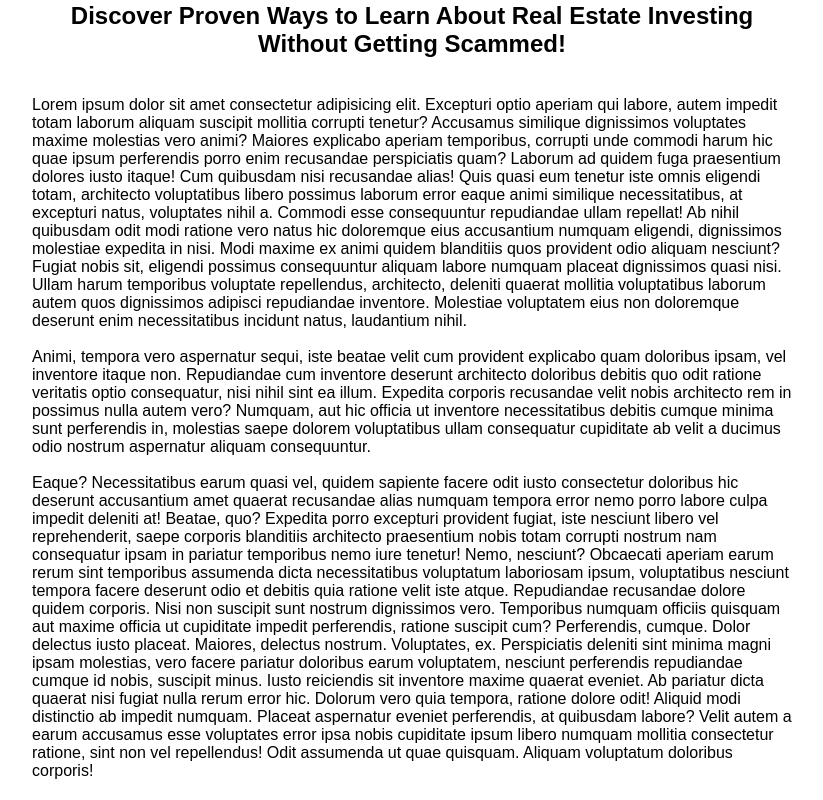
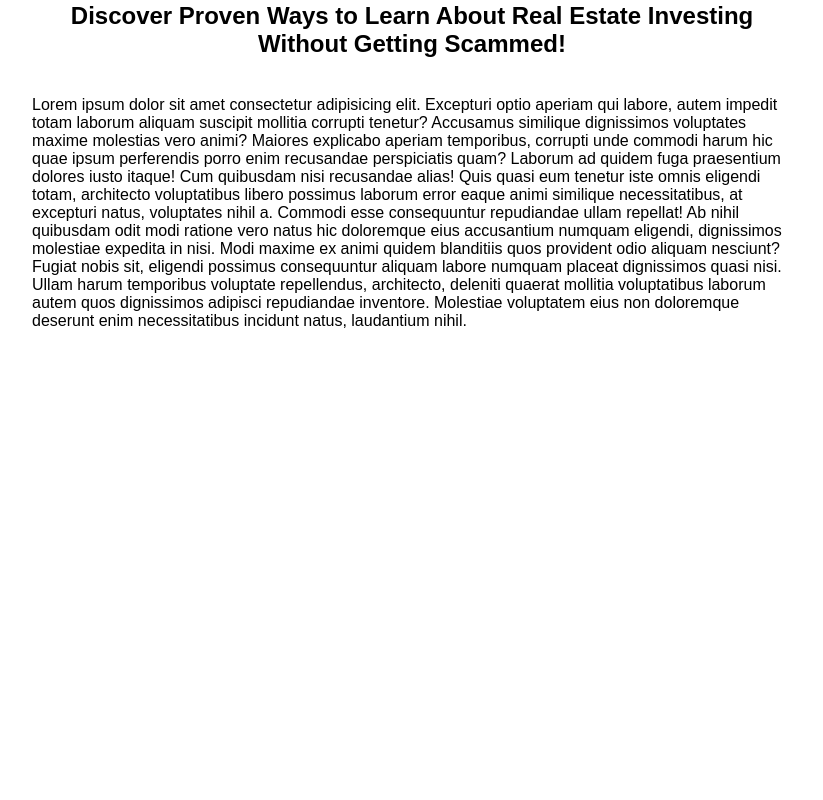
Before and after one commit to pepper-t/Shaheed_Aisha_RENewsApp_Capstone_FE, a React (Vite) app: page / in a window 1280 px wide. Shown: the part 253-1053 px from the top of the page, without its empty margins (228-1051 px from the left). After the commit the page ends 800 px from the top, so only its background shows below. Built offline with nearby package versions, Linux system fonts and the light colour scheme.

Commit message:
Refactor HomePage component structure
Shortened page by removing two paragraphs.

```diff
--- a/src/pages/HomePage.jsx
+++ b/src/pages/HomePage.jsx
@@ -31,42 +31,7 @@ export default function HomePage() {
         repudiandae inventore. Molestiae voluptatem eius non doloremque deserunt
         enim necessitatibus incidunt natus, laudantium nihil. </p><br />
 
-        <p>Animi, tempora
-        vero aspernatur sequi, iste beatae velit cum provident explicabo quam
-        doloribus ipsam, vel inventore itaque non. Repudiandae cum inventore
-        deserunt architecto doloribus debitis quo odit ratione veritatis optio
-        consequatur, nisi nihil sint ea illum. Expedita corporis recusandae
-        velit nobis architecto rem in possimus nulla autem vero? Numquam, aut
-        hic officia ut inventore necessitatibus debitis cumque minima sunt
-        perferendis in, molestias saepe dolorem voluptatibus ullam consequatur
-        cupiditate ab velit a ducimus odio nostrum aspernatur aliquam
-        consequuntur. </p><br />
 
-        <p>Eaque? Necessitatibus earum quasi vel, quidem sapiente
-        facere odit iusto consectetur doloribus hic deserunt accusantium amet
-        quaerat recusandae alias numquam tempora error nemo porro labore culpa
-        impedit deleniti at! Beatae, quo? Expedita porro excepturi provident
-        fugiat, iste nesciunt libero vel reprehenderit, saepe corporis
-        blanditiis architecto praesentium nobis totam corrupti nostrum nam
-        consequatur ipsam in pariatur temporibus nemo iure tenetur! Nemo,
-        nesciunt? Obcaecati aperiam earum rerum sint temporibus assumenda dicta
-        necessitatibus voluptatum laboriosam ipsum, voluptatibus nesciunt
-        tempora facere deserunt odio et debitis quia ratione velit iste atque.
-        Repudiandae recusandae dolore quidem corporis. Nisi non suscipit sunt
-        nostrum dignissimos vero. Temporibus numquam officiis quisquam aut
-        maxime officia ut cupiditate impedit perferendis, ratione suscipit cum?
-        Perferendis, cumque. Dolor delectus iusto placeat. Maiores, delectus
-        nostrum. Voluptates, ex. Perspiciatis deleniti sint minima magni ipsam
-        molestias, vero facere pariatur doloribus earum voluptatem, nesciunt
-        perferendis repudiandae cumque id nobis, suscipit minus. Iusto
-        reiciendis sit inventore maxime quaerat eveniet. Ab pariatur dicta
-        quaerat nisi fugiat nulla rerum error hic. Dolorum vero quia tempora,
-        ratione dolore odit! Aliquid modi distinctio ab impedit numquam. Placeat
-        aspernatur eveniet perferendis, at quibusdam labore? Velit autem a earum
-        accusamus esse voluptates error ipsa nobis cupiditate ipsum libero
-        numquam mollitia consectetur ratione, sint non vel repellendus! Odit
-        assumenda ut quae quisquam. Aliquam voluptatum doloribus corporis!
-      </p>
     </div>
   );
 }
```
